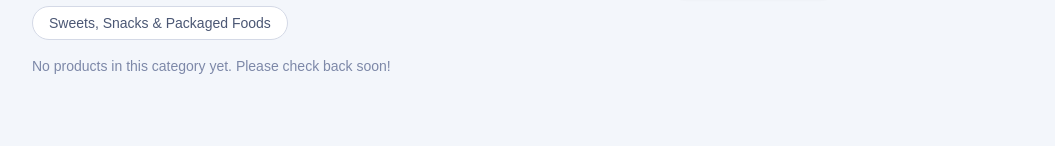
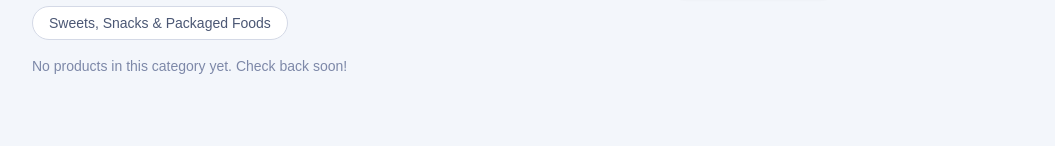
Before and after one commit to merru1234/soulmade, a Next.js app: page /marketplace in a window 1280 px wide. Both pictures are taken after a click on the button "Toys & Kids’ Products". Shown: the part 162-308 px from the top of the page, without its empty margins (112-1167 px from the left). Built offline with nearby package versions, Linux system fonts and the light colour scheme.

Commit message:
Force marketplace to use dummy products only

```diff
--- a/app/marketplace/page.tsx
+++ b/app/marketplace/page.tsx
@@ -1,8 +1,9 @@
+// app/marketplace/page.tsx
 "use client";
 
-import { useState } from "react";
 import Link from "next/link";
 import Image from "next/image";
+import { useState } from "react";
 
 type Product = {
   id: number;
@@ -14,7 +15,7 @@ type Product = {
   image_url: string | null;
 };
 
-// 🔹 Dummy products using files in /public/dummy-products
+// 🔹 Dummy products using files from /public/dummy-products
 const DUMMY_PRODUCTS: Product[] = [
   {
     id: 1,
@@ -68,8 +69,8 @@ const DUMMY_PRODUCTS: Product[] = [
   },
 ];
 
-const CATEGORIES = [
-  "All",
+// 🔹 Build category chips from the dummy products themselves
+const BASE_CATEGORIES = [
   "Handicrafts & Home Decor",
   "Essentials & Daily Products",
   "Furnitures and Utility",
@@ -79,18 +80,18 @@ const CATEGORIES = [
   "Festive & Religious Items",
   "Toys & Kids’ Products",
   "Sweets, Snacks & Packaged Foods",
-];
+] as const;
+
+const CATEGORIES = ["All", ...BASE_CATEGORIES];
 
 export default function MarketplacePage() {
-  const [selectedCategory, setSelectedCategory] = useState("All");
+  const [selectedCategory, setSelectedCategory] = useState<string>("All");
 
-  // 👉 Only dummy products, no Supabase
-  const products = DUMMY_PRODUCTS;
-
+  // 🔹 Use DUMMY_PRODUCTS directly – no extra products variable
   const visibleProducts =
     selectedCategory === "All"
-      ? products
-      : products.filter(
+      ? DUMMY_PRODUCTS
+      : DUMMY_PRODUCTS.filter(
           (p) =>
             p.category &&
             p.category.toLowerCase() === selectedCategory.toLowerCase()
@@ -157,7 +158,7 @@ export default function MarketplacePage() {
       <main className="max-w-5xl mx-auto px-4 pb-10 space-y-3">
         {visibleProducts.length === 0 && (
           <p className="text-sm text-[#7d88a8]">
-            No products in this category yet. Please check back soon!
+            No products in this category yet. Check back soon!
           </p>
         )}
 
@@ -176,7 +177,6 @@ export default function MarketplacePage() {
                     fill
                     className="object-cover"
                     sizes="(min-width: 768px) 160px, 100vw"
-                    priority={false}
                   />
                 </div>
               )}
```
